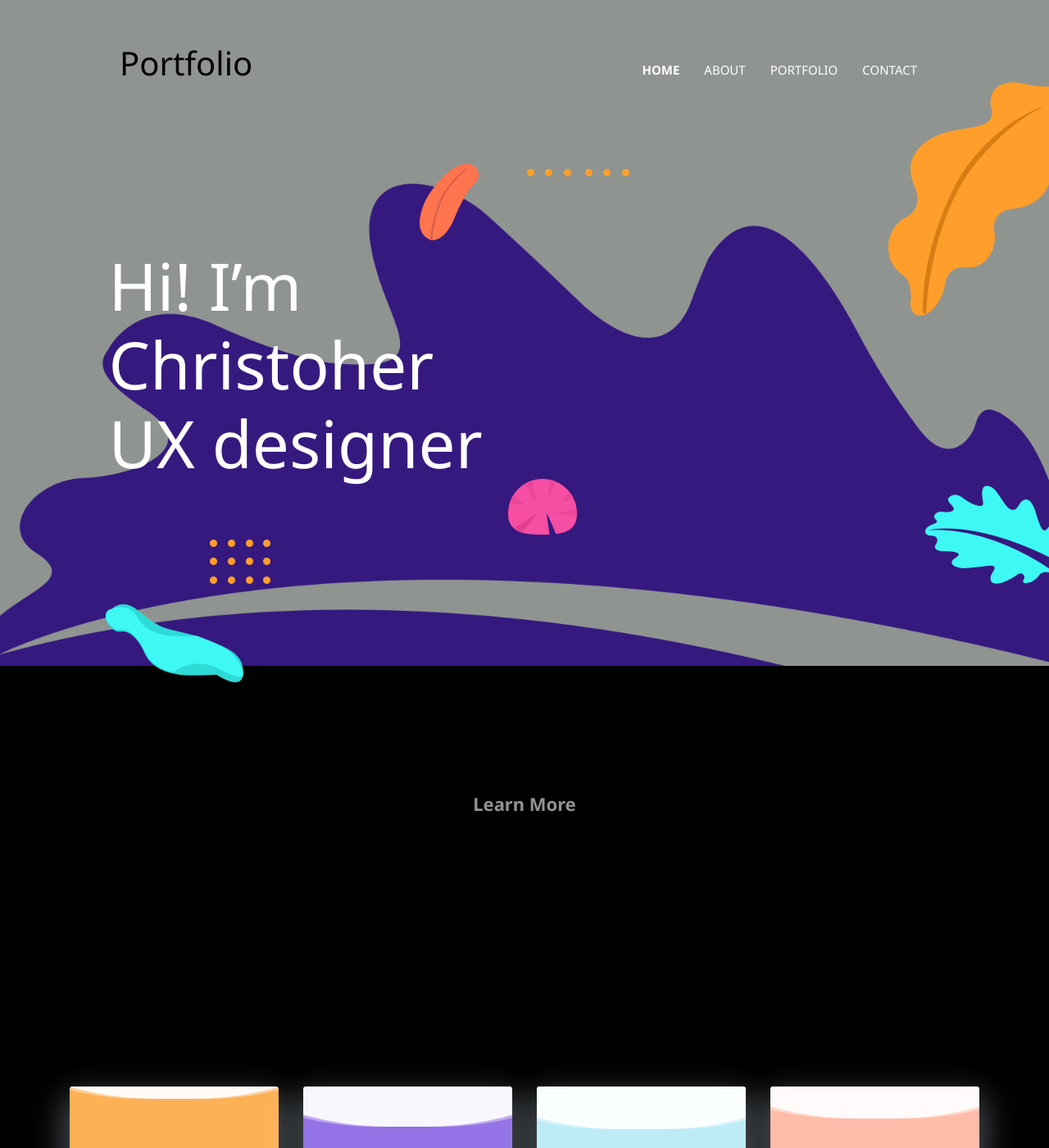
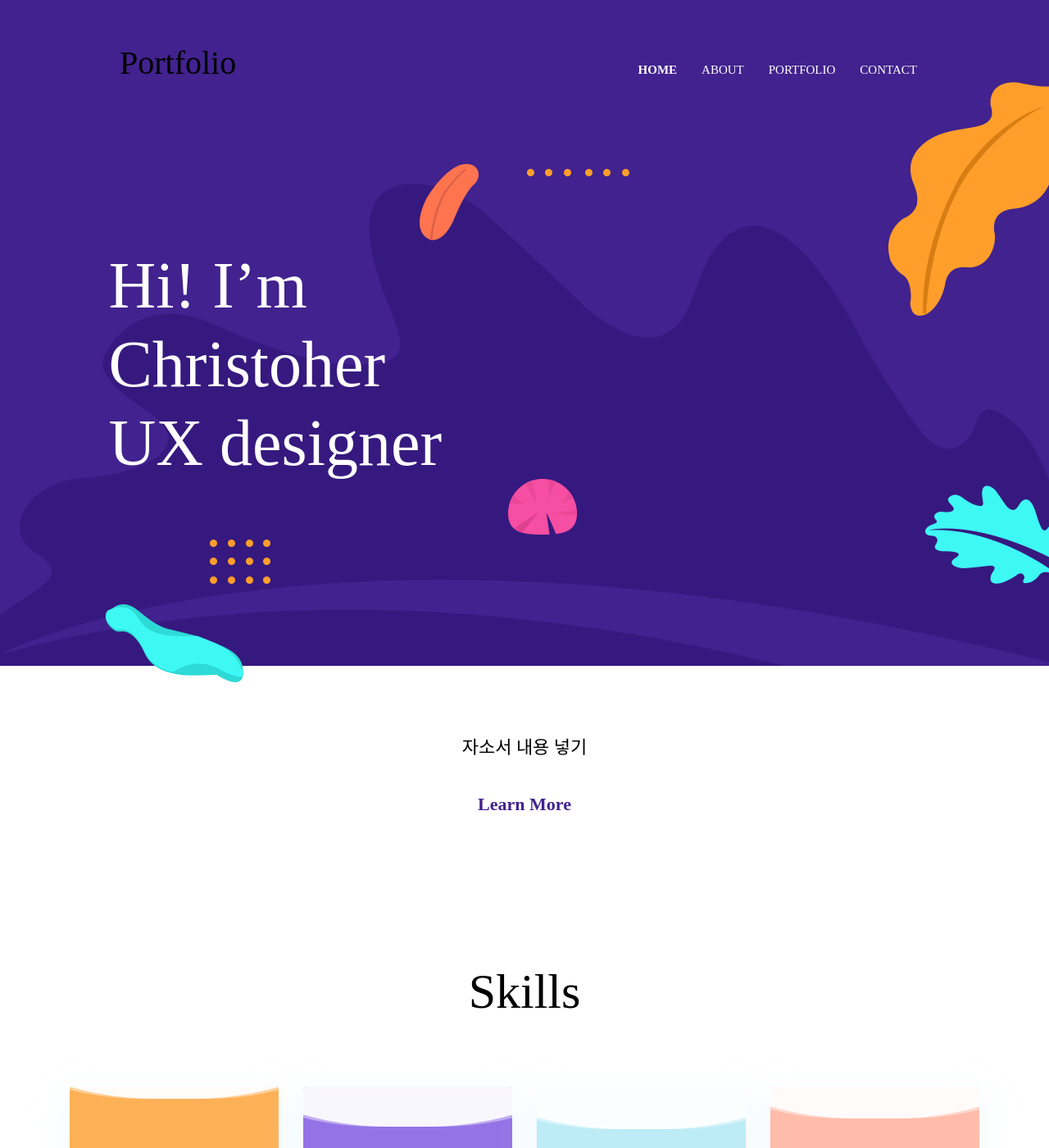
Before and after one commit to HappySoapy/HappySoapy.github.io, a Jekyll site: the page built from index.html, in a window 1280 px wide and 1400 px high. Shown: the whole window at 82% size. Built offline with Jekyll 4.4.1, drawn with Linux system fonts in a browser that asks for light colours.

Commit message:
Update _variables.scss

```diff
--- a/assets/scss/_variables.scss
+++ b/assets/scss/_variables.scss
@@ -1,18 +1,16 @@
 // Color Variables
-$primary-color: #8f9491;
-// #41228e;
+$primary-color: #41228e;
 $secondary-color: #2bfdff;
 $text-color: #4c4c4c;
 $text-color-dark: #000;
 $text-color-light: #999;
-$body-color: #000;
+$body-color: #fff;
 $border-color: #c7c7c7;
 $black: #000;
 $white: #fff;
 $gray: #eaeaea;
 
 // Font Variables
-$primary-font: 'Noto Sans', 'Noto Sans KR', sans-serif;
-// 'Roboto'
-$secondary-font: 'Noto Sans', 'Noto Sans KR', serif;
+$primary-font: 'Roboto', sans-serif;
+$secondary-font: 'Playfair Display', serif;
 $icon-font: 'themify';
```
